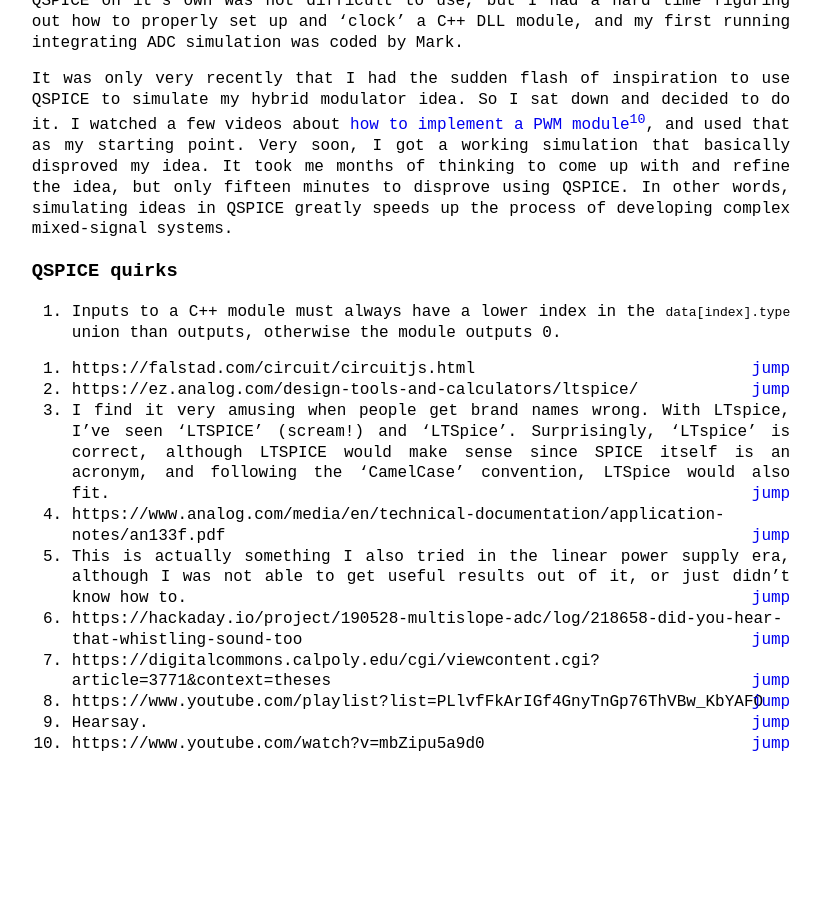
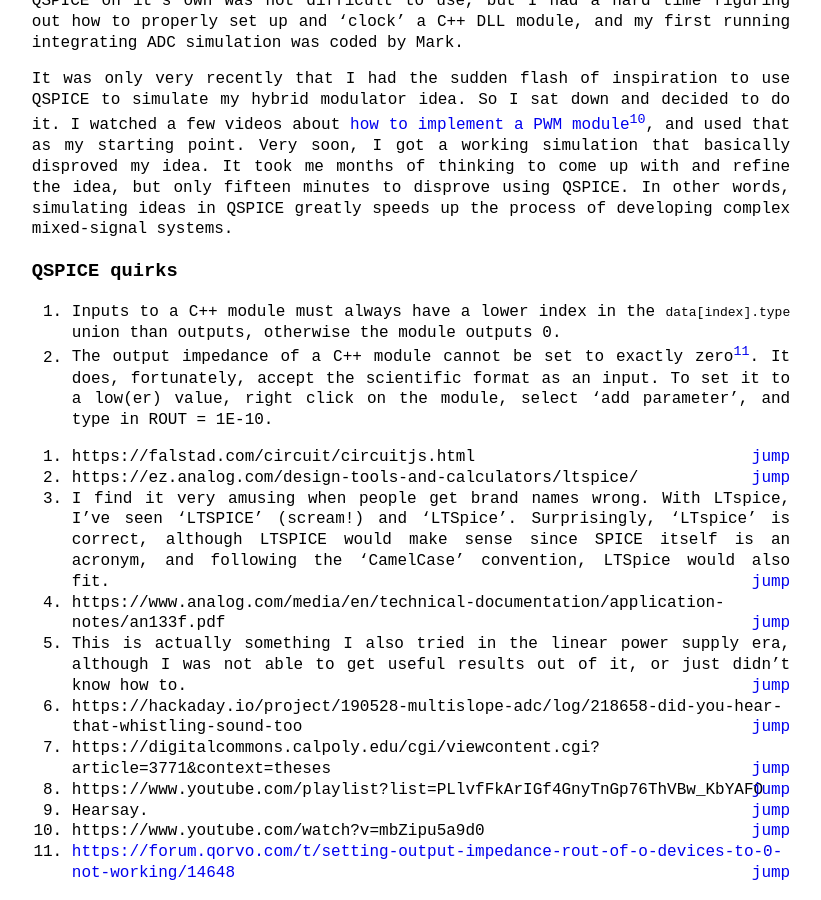
Before and after one commit to NNNILabs/NNNILabs.github.io, a Jekyll site: the page built from _posts/2024-10-23-Dinner-with-a-Hint-of-SPICE.md, in a window 1280 px wide and 900 px high, scrolled down 2044 px. Shown: the whole window, without its empty margins (229-1050 px from the left). Built offline with Jekyll 4.4.1, drawn with Linux system fonts in a browser that asks for light colours; before the commit the page ends 2815 px from its top, so only the background shows below that.

Commit message:
Update 2024-10-23-Dinner-with-a-Hint-of-SPICE.md

```diff
--- a/_posts/2024-10-23-Dinner-with-a-Hint-of-SPICE.md
+++ b/_posts/2024-10-23-Dinner-with-a-Hint-of-SPICE.md
@@ -43,6 +43,7 @@
 ### QSPICE quirks
 
 1. Inputs to a C++ module must always have a lower index in the `data[index].type` union than outputs, otherwise the module outputs 0.
+2. The output impedance of a C++ module cannot be set to exactly zero[^11]. It does, fortunately, accept the scientific format as an input. To set it to a low(er) value, right click on the module, select 'add parameter', and type in ROUT = 1E-10.
 
 [^1]: https://falstad.com/circuit/circuitjs.html
 [^2]: https://ez.analog.com/design-tools-and-calculators/ltspice/
@@ -54,3 +55,4 @@
 [^8]: https://www.youtube.com/playlist?list=PLlvfFkArIGf4GnyTnGp76ThVBw_KbYAFO
 [^9]: Hearsay.
 [^10]: https://www.youtube.com/watch?v=mbZipu5a9d0
+[^11]: [https://forum.qorvo.com/t/setting-output-impedance-rout-of-o-devices-to-0-not-working/14648](https://forum.qorvo.com/t/setting-output-impedance-rout-of-o-devices-to-0-not-working/14648){:target="_blank"}
```
